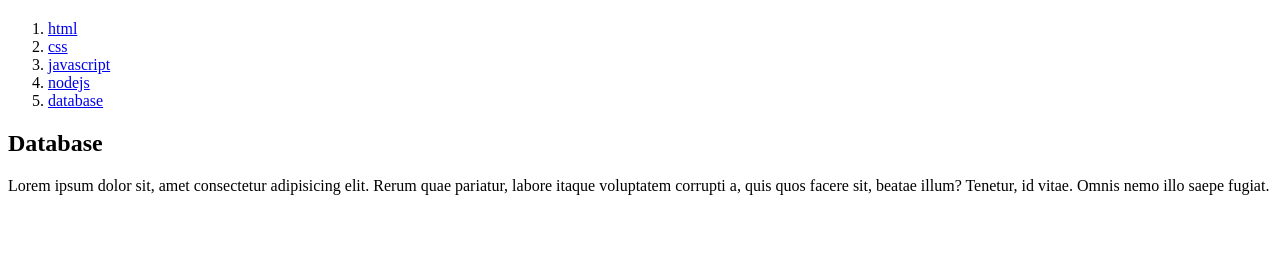
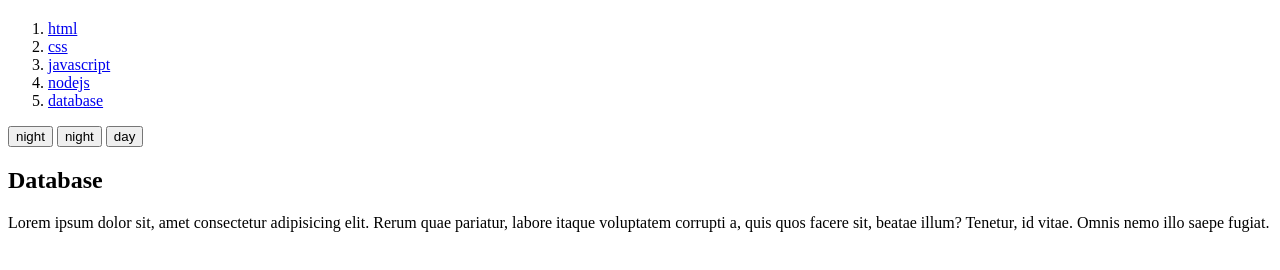
Before and after one commit to letmebe89/hana-web2, a plain HTML site: page 5.html in a window 1280 px wide. Shown: the part 60-330 px from the top of the page. Drawn offline with Linux system fonts and the light colour scheme; a script that the page names is missing.

Commit message:
조건문을 이용해서 버튼을 하나로 합침.

```diff
--- a/5.html
+++ b/5.html
@@ -13,6 +13,24 @@
         <li><a href="4.html">nodejs</a></li>
         <li><a href="5.html">database</a></li>
     </ol>
+    <div id="article">
+        <input type="button" id="sdfkh" value="night" onclick="
+            if(this.value ==='night'){
+            document.querySelector('body').style.backgroundColor='black';
+            document.querySelector('body').style.color='white';
+            this.value ='day';}
+            else {
+            document.querySelector('body').style.backgroundColor='white';
+            document.querySelector('body').style.color='black';
+            this.value='night';}">
+
+        <input type="button" value="night" onclick="
+            document.querySelector('body').style.backgroundColor='black';
+            document.querySelector('body').style.color='white';">
+        <input type="button" value="day" onclick="
+            document.querySelector('body').style.backgroundColor='white';
+            document.querySelector('body').style.color='black';">
+    </div>
     <h2>Database</h2>
     Lorem ipsum dolor sit, amet consectetur adipisicing elit. Rerum quae pariatur, labore itaque voluptatem corrupti a, quis quos facere sit, beatae illum? Tenetur, id vitae. Omnis nemo illo saepe fugiat.
     <div id="disqus_thread"></div>
```
